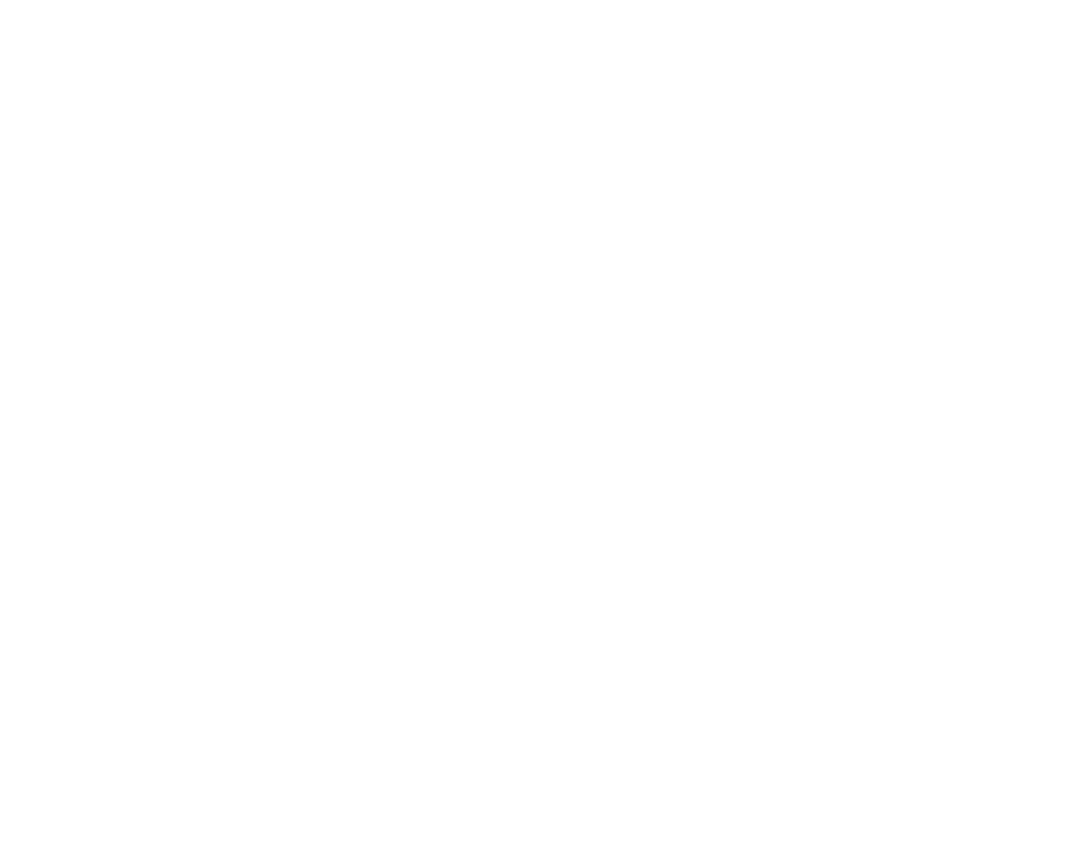
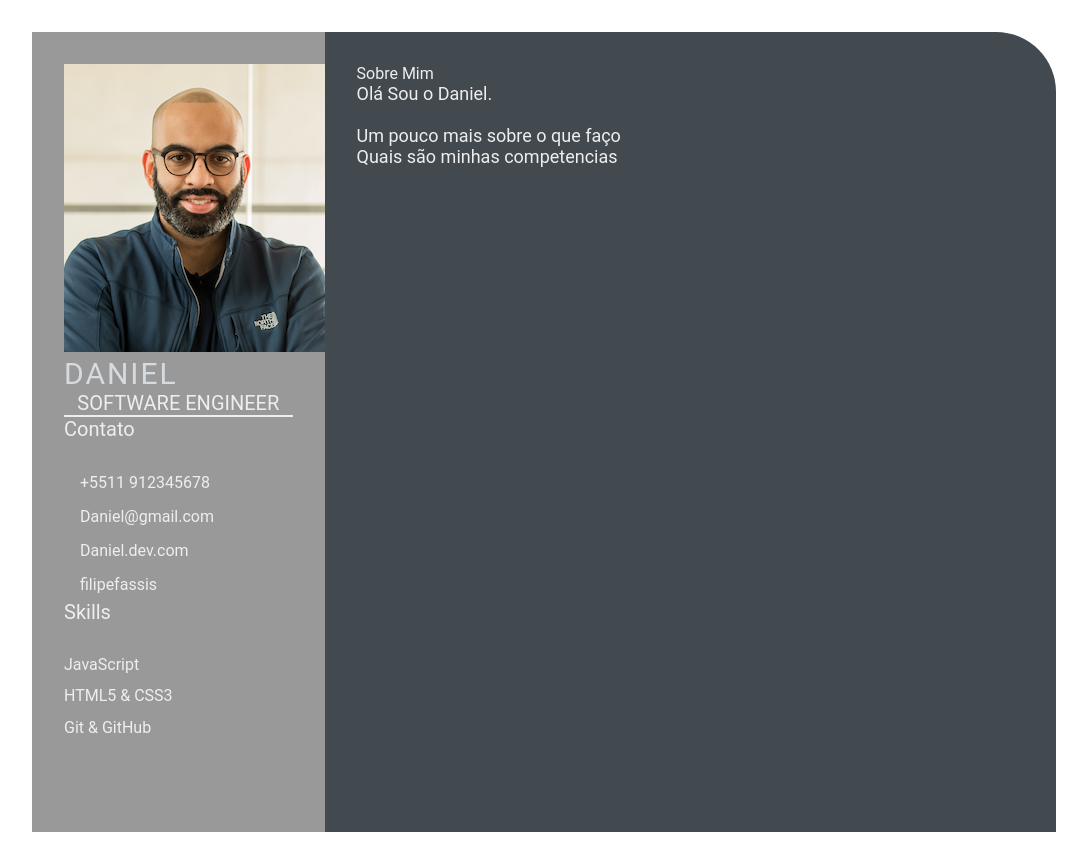
Before and after one commit to Filipefassis/devwek.ebac.git.github.io, a plain HTML site: page index.html in a window 1280 px wide. Shown: the whole page, without its empty margins (96-1183 px from the left). Before the commit the page ends 800 px from the top, so only its background shows below. Drawn offline with Linux system fonts and the light colour scheme.

Commit message:
feature: index.html (#2)

```diff
--- a/index.html
+++ b/index.html
@@ -1,12 +1,71 @@
 <!DOCTYPE html>
 <html lang="en">
+
 <head>
+    <!-- configurações de compatibilidade de navegadores -->
     <meta charset="UTF-8">
     <meta http-equiv="X-UA-Compatible" content="IE=edge">
     <meta name="viewport" content="width=device-width, initial-scale=1.0">
-    <title>"Hello Wolrd"</title>
+    <!-- configurações de compatibilidade de navegadores -->
+
+    <title>Daniel CV</title>
+
+    <!-- Custom CSS -->
+    <link rel="stylesheet" href="style.css">
 </head>
+
 <body>
+    <main class="resume-contents">
+        <section class="left-section">
+            <div class="left-section-contents">
+                <div class="profile">
+                    <img class="Profile-image" src="img/profile-image.jpeg" alt="Profile image">
+                    <p class="name">Daniel</p>
+                    <p class="profession">Software Engineer</p>
+                </div>
+                <div class="contact-info">
+                    <p class="left-title">Contato</p>
+                    <ul>
+                        <li><i class="fa fa-phone"></i>+5511 912345678
+                        </li>
+                        <li><i class="fa fa-envelope"></i>Daniel@gmail.com
+                        </li>
+                        <li><i class="fa fa-globe"></i>Daniel.dev.com
+                        </li>
+                        <li><i class="fa fa-github"></i>filipefassis
+                        </li>
+                    </ul>
+                </div>
+                <div class="skills">
+                    <p class="left-title">Skills</p>
+                    <ul>
+                        <li>
+                            <p>JavaScript</p>
+                        </li>
+                        <li>
+                            <p>HTML5 & CSS3</p>
+                        </li>
+                        <li>
+                            <p>Git & GitHub</p>
+                        </li>
+                    </ul>
+                </div>
+            </div>
+        </section>
 
+        <section class="right-section">
+            <div class="right-section-contents">
+                <section class="about gap">
+                    <div class="right-title">Sobre Mim</div>
+                    <p class="about-me-contents">
+                        Olá Sou o Daniel.<br>
+                        <br> Um pouco mais sobre o que faço
+                        <br> Quais são minhas competencias
+                    </p>
+                </section>
+            </div>
+        </section>
+    </main>
 </body>
+
 </html>
--- /dev/null
+++ b/style.css
@@ -0,0 +1,103 @@
+* {
+    margin: 0;
+    padding: 0;
+    box-sizing: border-box;
+    list-style: none;
+    font-family: 'Roboto', sans-serif;
+}
+
+.resume-contents {
+    min-height: 100vh;
+    width: 80%;
+    margin: 2rem auto;
+    display: grid;
+    grid-template-columns: repeat(7, 1fr);
+}
+
+.left-section {
+    grid-column: span 2;
+    height: 100%;
+    background-color: #999999;
+}
+
+.right-section {
+    grid-column: span 5;
+    height: 100%;
+    background-color: #424a50;
+    border-radius: 0px 60px 0px 0px;
+}
+
+.left-section-contents{
+    padding: 2rem 2rem;
+}
+
+.profile {
+    width: 100%;
+    border-bottom: 2px solid #eeeeee;
+}
+
+.profile .profile-image {
+    width: 100%;
+    border-radius: 100%;
+}
+
+.name {
+    color: #D6DBDF;
+    font-size: 30px;
+    letter-spacing: 2px;
+    text-transform: uppercase;
+}
+
+.profession {
+    color: #eeeeee;
+    font-size: 20px;
+    text-transform: uppercase;
+    text-align: center;
+}
+
+/* .contact-info { border-bottom: 2px solid #1B2631; } */
+.left-title {
+    color: #eeeeee;
+    font-size: 20px;
+}
+
+.contact-info ul {
+    padding-top: 1.5rem;
+}
+
+.contact-info ul li,
+.references ul li {
+    padding: .4rem 0;
+    color: #eeeeee;
+}
+
+.contact-info ul li i,
+.references ul li i {
+    padding-right: 1rem;
+    font-size: 18px;
+    color: #eeeeee;
+}
+
+.skills ul {
+    padding-top: 1.5rem;
+}
+.skills ul li p {
+    padding: .4rem 0;
+    color: #eeeeee;
+}
+
+.right-section-contents {
+    padding: 2rem 2rem;
+}
+
+.right-title {
+    color: #eeeeee;
+}
+
+.gap {
+    padding-bottom: 2rem;
+}
+.about-me-contents {
+    font-size: 18px;
+    color: #eeeeee;
+}
```
Also changed, not shown: img/profile-image.jpeg (added), img/profile_image.jpg (added).
